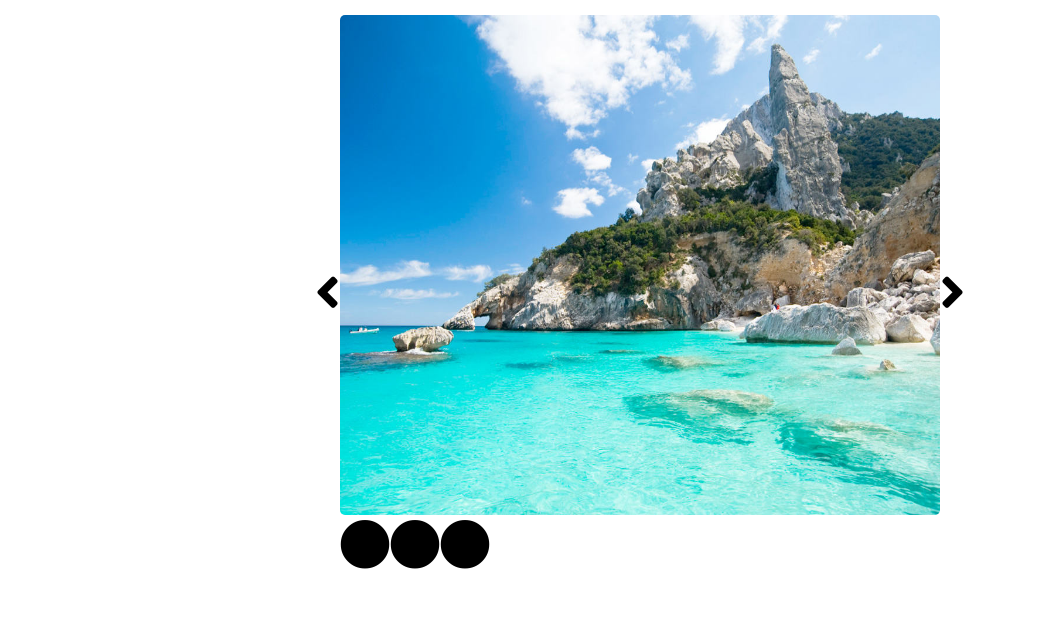
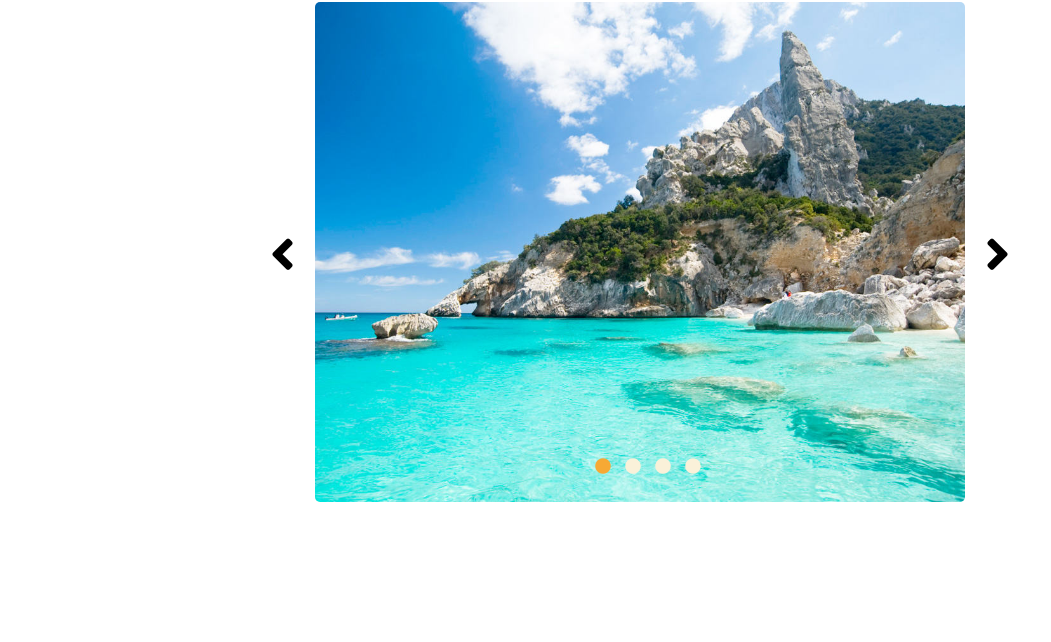
Before and after one commit to EmanuelaMocci/vue-slider, a plain HTML site: page index.html in a window 1280 px wide. Shown: the part 158-800 px from the top of the page, without its empty margins (0-1051 px from the left). Drawn offline with nearby package versions, Linux system fonts and the light colour scheme.

Commit message:
Aggiunta nuovo elemento da input

```diff
--- a/css/style.css
+++ b/css/style.css
@@ -7,7 +7,7 @@ body{
     font-family: sans-serif;
 }
 h1{
-    font-size: 50px;
+    font-size: 40px;
     color: #4D4D4D;
     text-align: center;
     margin: 20px;
@@ -21,15 +21,32 @@ h1{
     align-items: center;
     justify-content: center;
 }
-.contenuto-img i{
+.contenuto-img .arrow{
     font-size: 50px;
     color: black;
+    margin: 20px;
 }
-.contenuto-img i:hover{
+.contenuto-img .arrow:hover{
     color: #F6A934;
 }
 .immagine{
     height: 500px;
-    width: 600px;
+    width: 650px;
     border-radius: 5px;
 }
+.img{
+    position: relative;
+}
+.circle{
+    position: absolute;
+    bottom: 30px;
+    right: 250px;
+    cursor: pointer;
+}
+.circle-img{
+    width: 30px;
+    color: rgb(250, 241, 217);
+}
+.active{
+    color: #F6A934;
+}
--- a/index.html
+++ b/index.html
@@ -28,7 +28,7 @@
             <div class="img">
                 <img :src="image[imageIndex]" class="immagine">
                 <div class="circle">
-                    <i class="fas fa-circle circle-img" v-for='(images, index) in image' :class='imageIndex == index ? "active" : "" '></i>
+                    <i class="fas fa-circle circle-img" v-for='(images, index) in image' :class='imageIndex == index ? "active" : "" ' @click="imageIndex = index"></i>
                 </div>
             </div>
             <a href="#"><i class="fas fa-angle-right arrow" v-on:click="counterRight()"></i></a>
--- a/js/main.js
+++ b/js/main.js
@@ -2,24 +2,28 @@ var app = new Vue({
     el: '#root',
     data: {
         titolo: "Visita le nostre cale",
-        image: [ "img/mare-1.jpeg", "img/mare-2.jpeg", "img/mare-3.jpeg" ],
+        image: [ "img/mare-1.jpeg", "img/mare-2.jpeg", "img/mare-3.jpeg", "img/mare-6.jpeg" ],
         logo: 'img/logo.png',
-        imageIndex: 0
+        imageIndex: 0,
+        autoplayID: null
     },
     methods: {
-        counterLeft: function(){
+        counterRight: function(){
             this.imageIndex++;
 
             if(this.imageIndex >= this.image.length){
                 this.imageIndex = 0;
             }
         },
-        counterRight: function(){
+        counterLeft: function(){
             this.imageIndex--;
 
             if(this.imageIndex == -1){
                 this.imageIndex = this.image.length -1;
             }
+        },
+        mounted: function() {
+            this.autoplayID = setInterval(this.counterRight, 2000);
         }
     }
 })
```
Also changed, not shown: img/mare-4.jpeg (added), img/mare-5.jpeg (added), img/mare-6.jpeg (added).
